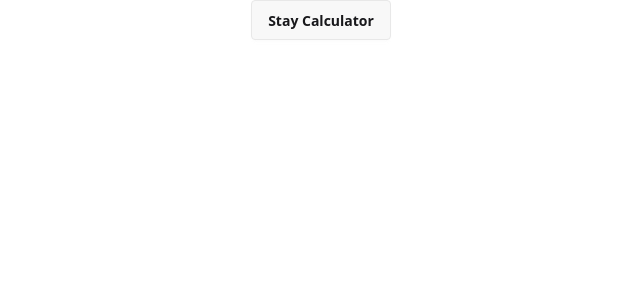
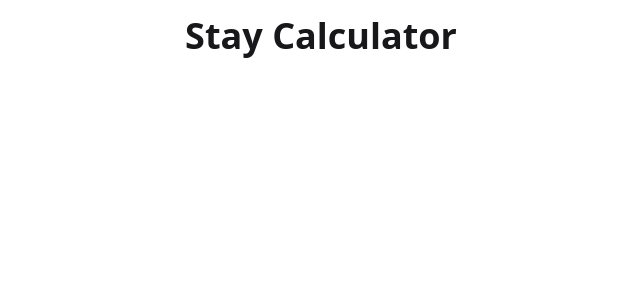
Before and after one commit to SolomonRFeldman/stay-calculator, a React (Vite) app: page / in a window 1280 px wide. Shown: the top 300 px of the page, without its empty margins (319-959 px from the left). Built offline with nearby package versions, Linux system fonts and the light colour scheme.

Commit message:
adds main page with header

```diff
--- a/src/App.tsx
+++ b/src/App.tsx
@@ -1,12 +1,9 @@
 import "./App.css";
+import StayCalculator from "./components/StayCalculator";
 
 function App() {
   return (
-    <main className="container">
-      <div className="flex items-center">
-        <button className="btn mx-auto">Stay Calculator</button>
-      </div>
-    </main>
+    <StayCalculator />
   );
 }
 
--- /dev/null
+++ b/src/components/StayCalculator.tsx
@@ -0,0 +1,9 @@
+export default function StayCalculator() {
+  return (
+    <div className="h-screen pt-4">
+      <span className="prose text-center">
+        <h1>Stay Calculator</h1>
+      </span>
+   </div>
+  )
+}
```
